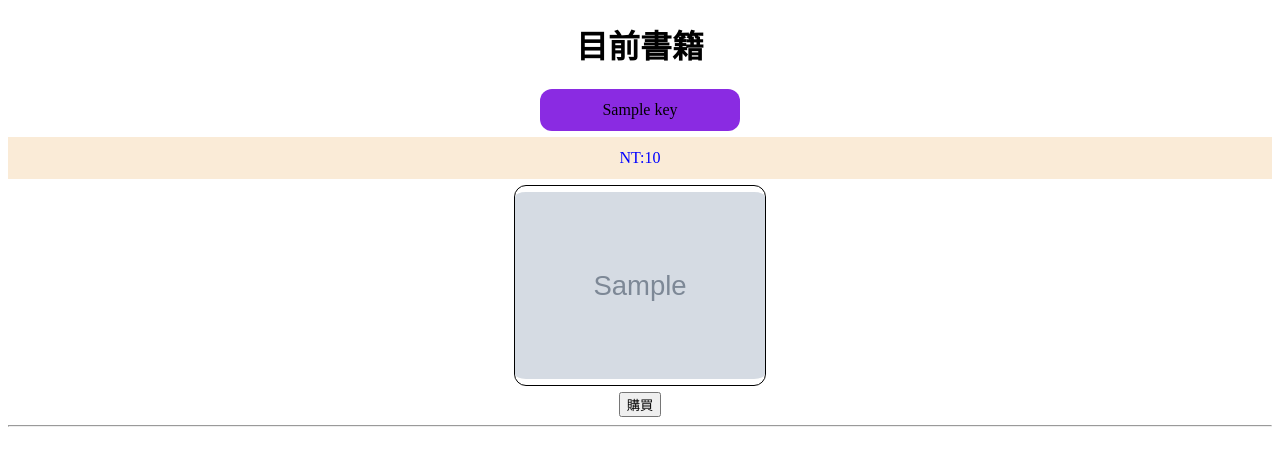
After one commit to jasonyen84/flask, a Flask app: template templates/books.html in a window 1280 px wide. The commit adds this page. Shown: the top 466 px of the page. Run offline with Flask 3, Linux system fonts and the light colour scheme; the template is opened without the code that fills it: most values are stand-ins (such as "Sample title", 1, 10 or a date in 2020); grey boxes marked "Sample" are stand-in pictures.

Commit message:
加上books-templates

```diff
--- a/main.py
+++ b/main.py
@@ -4,7 +4,23 @@ from datetime import datetime
 # print(__name__)
 
 app = Flask(__name__)
-books = {1: "python book", 2: "java book", 3: "flask book"}
+books = {
+    1: {
+        "name": "Python book",
+        "price": 299,
+        "image_url": "https://im2.book.com.tw/image/getImage?i=https://www.books.com.tw/img/CN1/136/11/CN11361197.jpg&v=58096f9ck&w=348&h=348",
+    },
+    2: {
+        "name": "Java book",
+        "price": 399,
+        "image_url": "https://im1.book.com.tw/image/getImage?i=https://www.books.com.tw/img/001/087/31/0010873110.jpg&v=5f7c475bk&w=348&h=348",
+    },
+    3: {
+        "name": "C# book",
+        "price": 499,
+        "image_url": "https://im1.book.com.tw/image/getImage?i=https://www.books.com.tw/img/001/036/04/0010360466.jpg&v=62d695bak&w=348&h=348",
+    },
+}
 
 
 @app.route("/bmi/name=<name>&height=<h>&weight=<w>")
@@ -34,13 +50,17 @@ def index():
     today = datetime.now()
     # print(today)
     # return f"<h1>hello flask<br>{today}</h1>"
-    return render_template("index.html", date=today)
+    name = "Leo"
+    # 等號左邊是前端的變數，右邊是後端的
+    return render_template("index.html", date=today, name=name)
 
 
 @app.route("/books")
 # 取用dic的元素，在網頁中以JSON顯示
 def show_books():
-    return books
+    for key in books:
+        print(books[key])
+    return render_template("books.html", books=books)
 
 
 # @app.route("/book")
--- /dev/null
+++ b/templates/books.html
@@ -0,0 +1,58 @@
+<!-- 直接按!可以一鍵生成html語法 -->
+<!-- ctrl+/ 可以直接註解一行文字 -->
+
+<!DOCTYPE html>
+<html lang="en">
+
+<head>
+    <meta charset="UTF-8">
+    <meta name="viewport" content="width=device-width, initial-scale=1.0">
+    <title>書店首頁</title>
+
+    <style>
+        body {
+            /* background-color: rgb(214, 162, 66); */
+            text-align: center;
+        }
+
+        .bookname {
+            background-color: blueviolet;
+            width: 200px;
+            margin: 0 auto;
+            border-radius: 12px;
+            padding: 12px 0px;
+        }
+
+        .price {
+            background-color: antiquewhite;
+            padding: 12px;
+            margin: 6px 0px;
+            color: blue;
+        }
+
+        .bookimage {
+            width: 250px;
+            border-radius: 12px;
+            border: 1px black solid;
+            padding: 6px 0px;
+            margin: 6px auto;
+            display: block;
+        }
+    </style>
+</head>
+
+<body>
+    <h1>目前書籍</h1>
+    <!-- {{books}} -->
+    {% for key in books %}
+
+    <div class="bookname">{{books[key]["name"]}}</div>
+    <div class="price">NT:{{books[key]["price"]}}</div>
+    <!-- 輸出圖片連結 -->
+    <img class="bookimage" src="{{books[key].image_url}}" alt="">
+    <button>購買</button>
+    <hr>
+    {% endfor %}
+</body>
+
+</html>
--- a/templates/index.html
+++ b/templates/index.html
@@ -8,8 +8,8 @@
 </head>
 
 <body>
-    <h1>歡迎光臨</h1>
-    <br>目前時間:{{date}}
+    <h1>{{name}}歡迎光臨</h1>
+    目前時間:{{date}}
 </body>
 
 </html>
```
